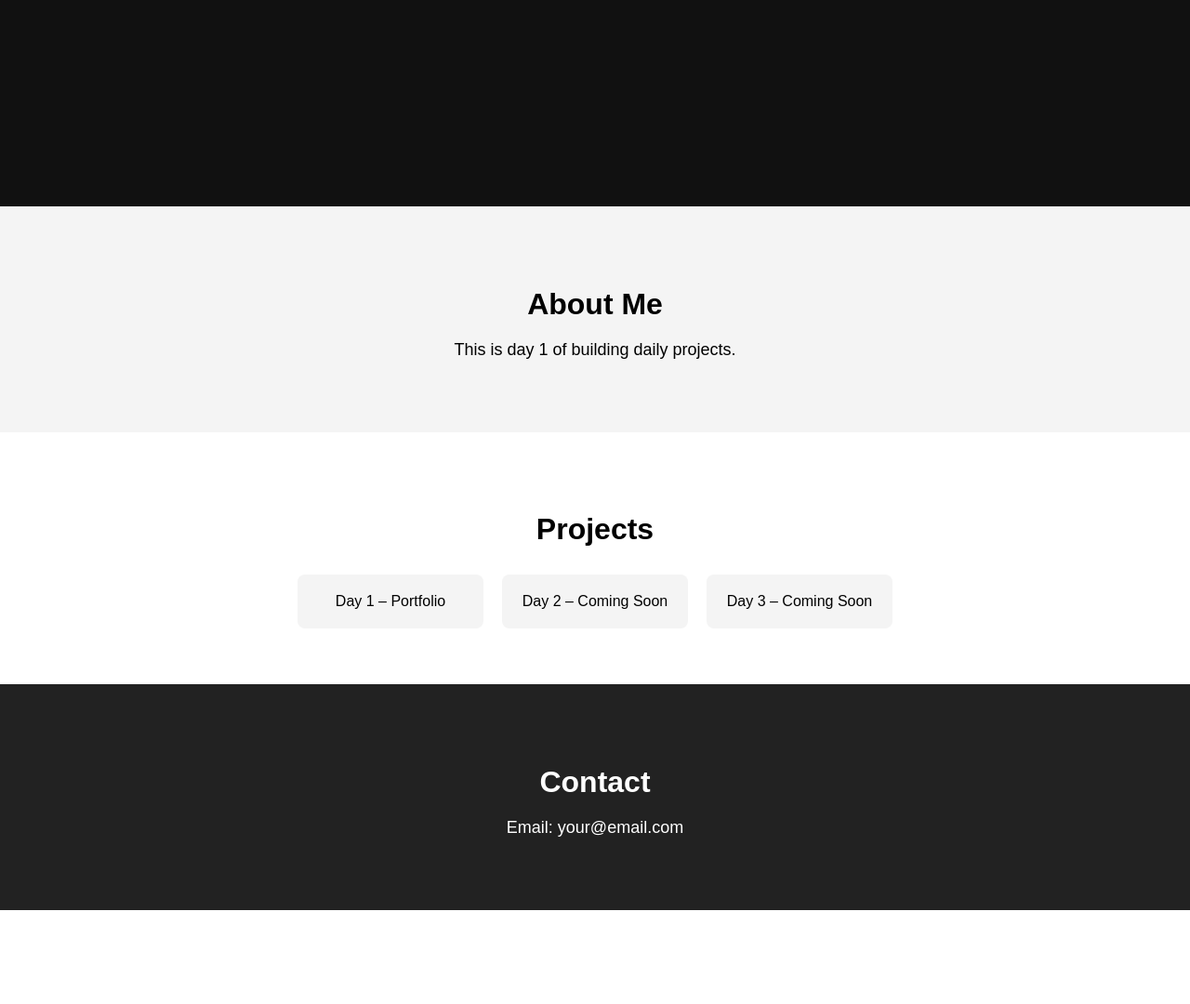
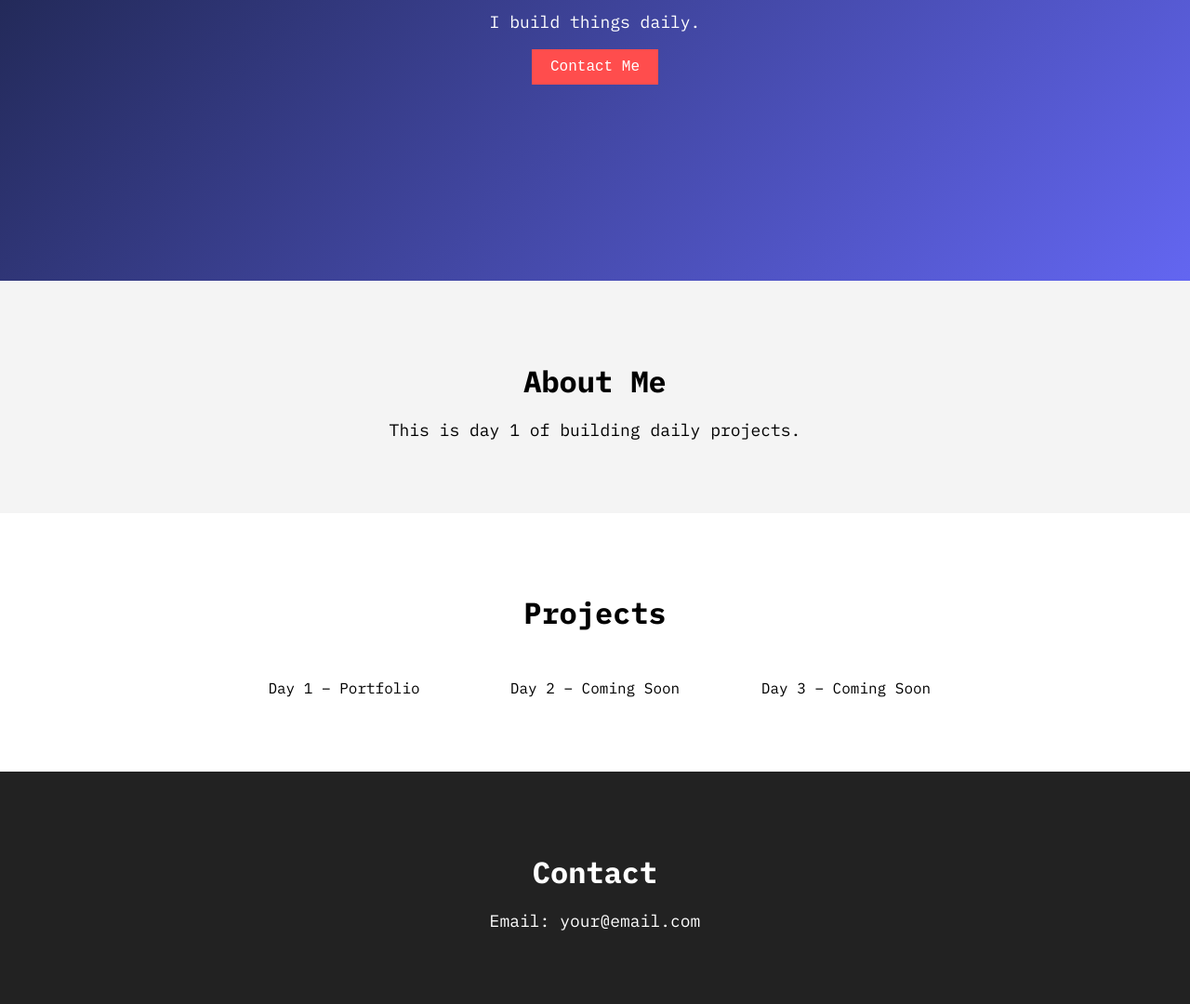
Before and after one commit to neptunetrident2002/portfolio, a plain HTML site: page index.html in a window 1280 px wide. Shown: the part 498-1578 px from the top of the page at 93% size. Before the commit the page ends 1477 px from the top, so only its background shows below. Drawn offline with Linux system fonts and the light colour scheme; a web font is replaced by a local one.

Commit message:
updated fonts and interactivity

```diff
--- a/index.html
+++ b/index.html
@@ -5,6 +5,9 @@
     <meta name="viewport" content="width=device-width, initial-scale=1.0">
     <title>Your Name | Portfolio</title>
     <link rel="stylesheet" href="style.css">
+    <link rel="preconnect" href="https://fonts.googleapis.com">
+    <link rel="preconnect" href="https://fonts.gstatic.com" crossorigin>
+    <link href="https://fonts.googleapis.com/css2?family=Cascadia+Mono:ital,wght@0,200..700;1,200..700&family=IBM+Plex+Mono:ital,wght@0,100;0,200;0,300;0,400;0,500;0,600;0,700;1,100;1,200;1,300;1,400;1,500;1,600;1,700&display=swap" rel="stylesheet">
 </head>
 <body>
     <nav class="navbar">
@@ -21,17 +24,18 @@
     </ul>
 </nav>
     <section class="hero">
+        <img src="images/pfp.jfif" alt="Profile Picture" class="profile-pic">
         <h1>Hello, I'm Ashutosh Mishra</h1>
         <p>I build things daily.</p>
         <button id="contactBtn">Contact Me</button>
     </section>
 
-    <section id="about" class="about">
+    <section id="about" class="about fade-in">
         <h2>About Me</h2>
         <p>This is day 1 of building daily projects.</p>
     </section>
 
-    <section id="projects" class="projects">
+    <section id="projects" class="projects fade-in">
         <h2>Projects</h2>
         <div class="project-container">
         <div class="project-card">Day 1 – Portfolio</div>
@@ -40,7 +44,7 @@
     </div>
     </section>
 
-    <section id="contact" class="contact">
+    <section id="contact" class="contact fade-in">
         <h2>Contact</h2>
         <p>Email: your@email.com</p>
     </section>
--- a/script.js
+++ b/script.js
@@ -14,3 +14,17 @@ menuToggle.addEventListener("click", function() { //this works because javascrip
         navLinks.style.display = "flex";
     }
 });
+
+const faders = document.querySelectorAll(".fade-in");
+
+const observer = new IntersectionObserver(entries => {
+    entries.forEach(entry => {
+        if (entry.isIntersecting) {
+            entry.target.classList.add("visible");
+        }
+    });
+});
+
+faders.forEach(section => {
+    observer.observe(section);
+});
--- a/style.css
+++ b/style.css
@@ -1,3 +1,10 @@
+:root {
+    --primary: #6366f1;
+    --dark: #0f172a;
+    --light: #f8fafc;
+    --accent: #22d3ee;
+}
+
 * {
     box-sizing: border-box;
 }
@@ -8,7 +15,7 @@ html {
 
 body {
     margin: 0;
-    font-family: Arial, sans-serif;
+    font-family: "IBM Plex Mono", monospace;
     text-align: center;
 
 }
@@ -18,13 +25,23 @@ section {
 }
 
 .hero {
-    background: #111;
+    background: linear-gradient(135deg, var(--dark), var(--primary));
     color: white;
-    height : 90vh;
+    height : 100vh;
     display: flex;
     flex-direction: column;
     justify-content: center; /*this main axis*/
     align-items: center; /*this cross axis*/
+}
+
+.profile-pic {
+    width: 150px;
+    height: 150px;
+    border-radius: 50%;
+    margin-bottom: 20px;
+    object-fit: cover;
+    object-position: 75% 95%;
+    border: 4px solid white;
 }
 
 button {
@@ -62,10 +79,28 @@ button:hover {
 }
 
 .project-card {
-    background: #f4f4f4;
+    background: white;
     padding: 20px;
-    width: 200px;
-    border-radius: 8px;
+    width: 250px;
+    border-radius: 12px;
+    transition: transform 0.3s ease, box-shadow 0.3s ease;
+    cursor: pointer;
+}
+
+.project-card:hover {
+    transform: translateY(-10px);
+    box-shadow: 0 15px 25px rgba(0,0,0,0.1);
+}
+
+.fade-in {
+    opacity: 0;
+    transform: translateY(30px);
+    transition: all 0.8s ease;
+}
+
+.fade-in.visible {
+    opacity: 1;
+    transform: translateY(0);
 }
 
 h1 {
@@ -80,6 +115,10 @@ h2 {
 
 p {
     font-size: 18px;
+}
+
+button {
+    font-family: "Cascadia Mono", monospace;
 }
 
 .navbar {
```
Also changed, not shown: images/pfp.jfif (added), images/pfp.jpg (added).
